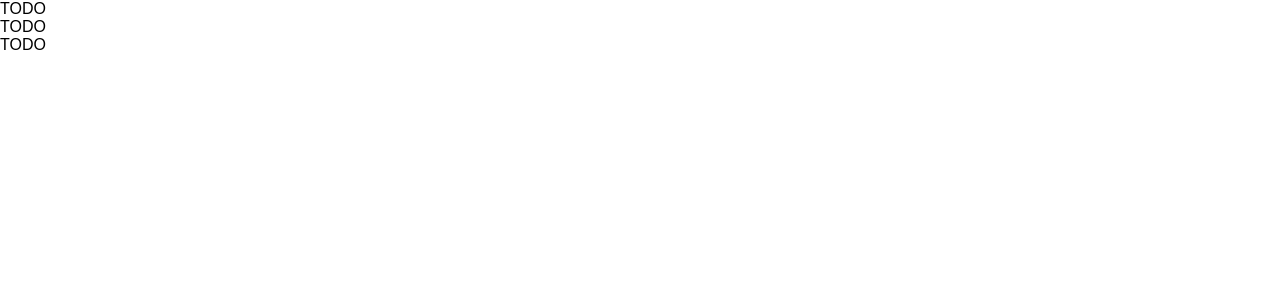
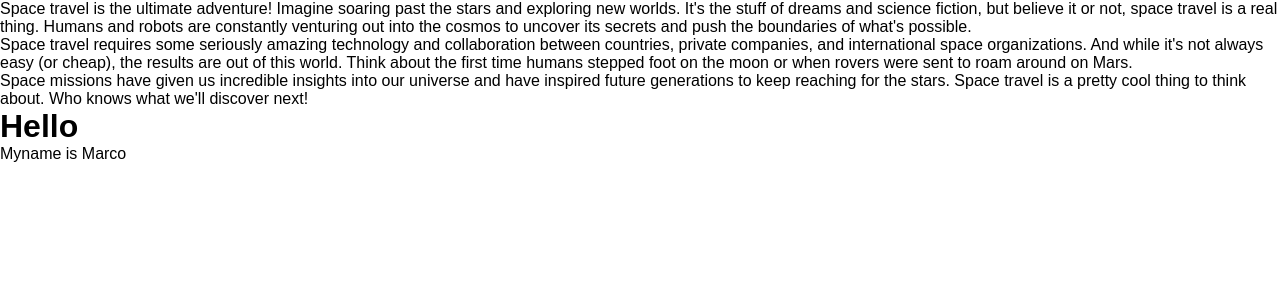
Before and after one commit to Marcofa87/Text-expander, a React (Create React App) app: page / in a window 1280 px wide. Shown: the top 300 px of the page. Built offline with nearby package versions, Linux system fonts and the light colour scheme.

Commit message:
Added children prop on textExpandre

```diff
--- a/src/App.js
+++ b/src/App.js
@@ -36,6 +36,6 @@ export default function App() {
   );
 }
 
-function TextExpander() {
-  return <div>TODO</div>;
+function TextExpander({ children }) {
+  return <div>{children}</div>;
 }
```
